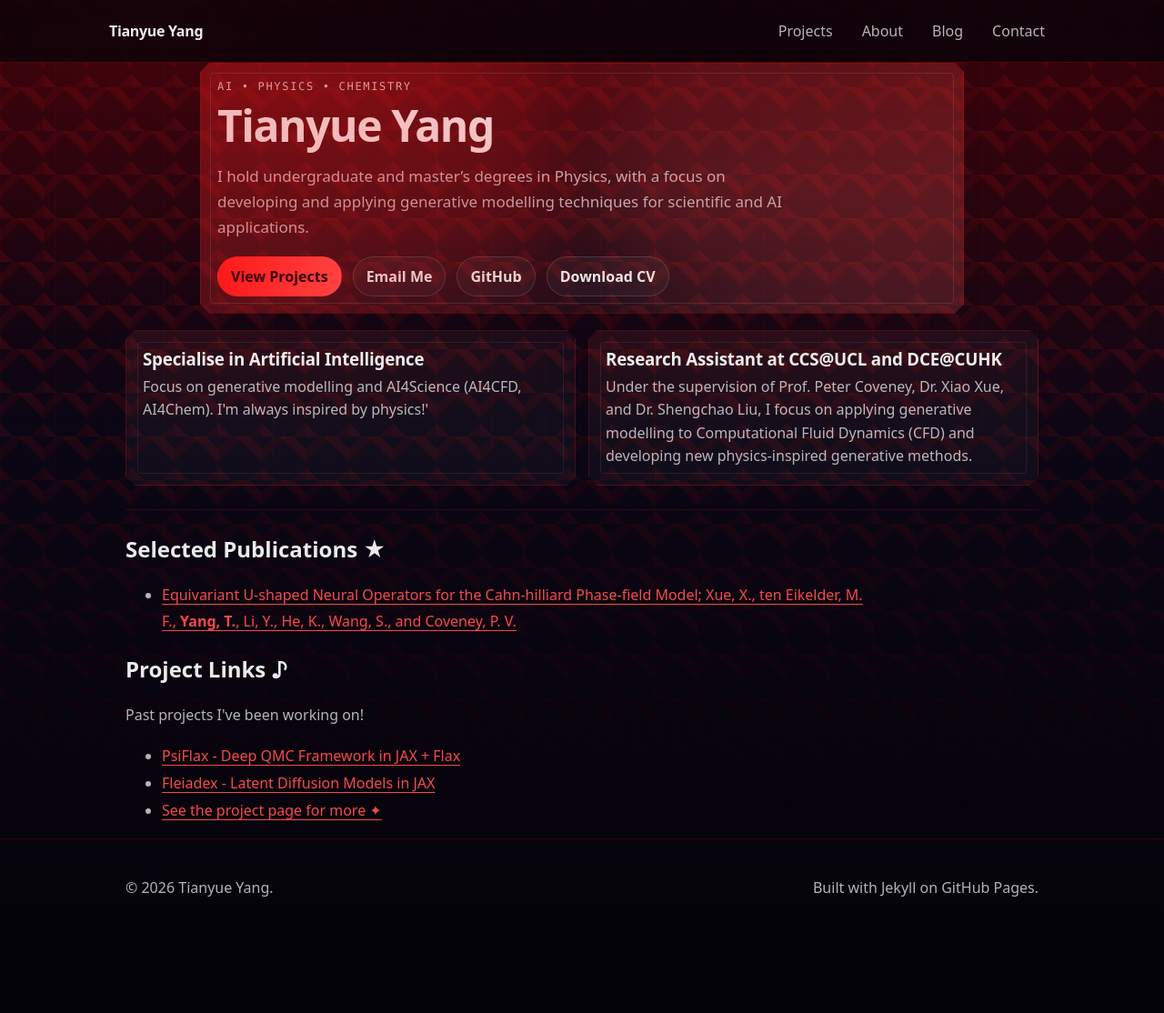
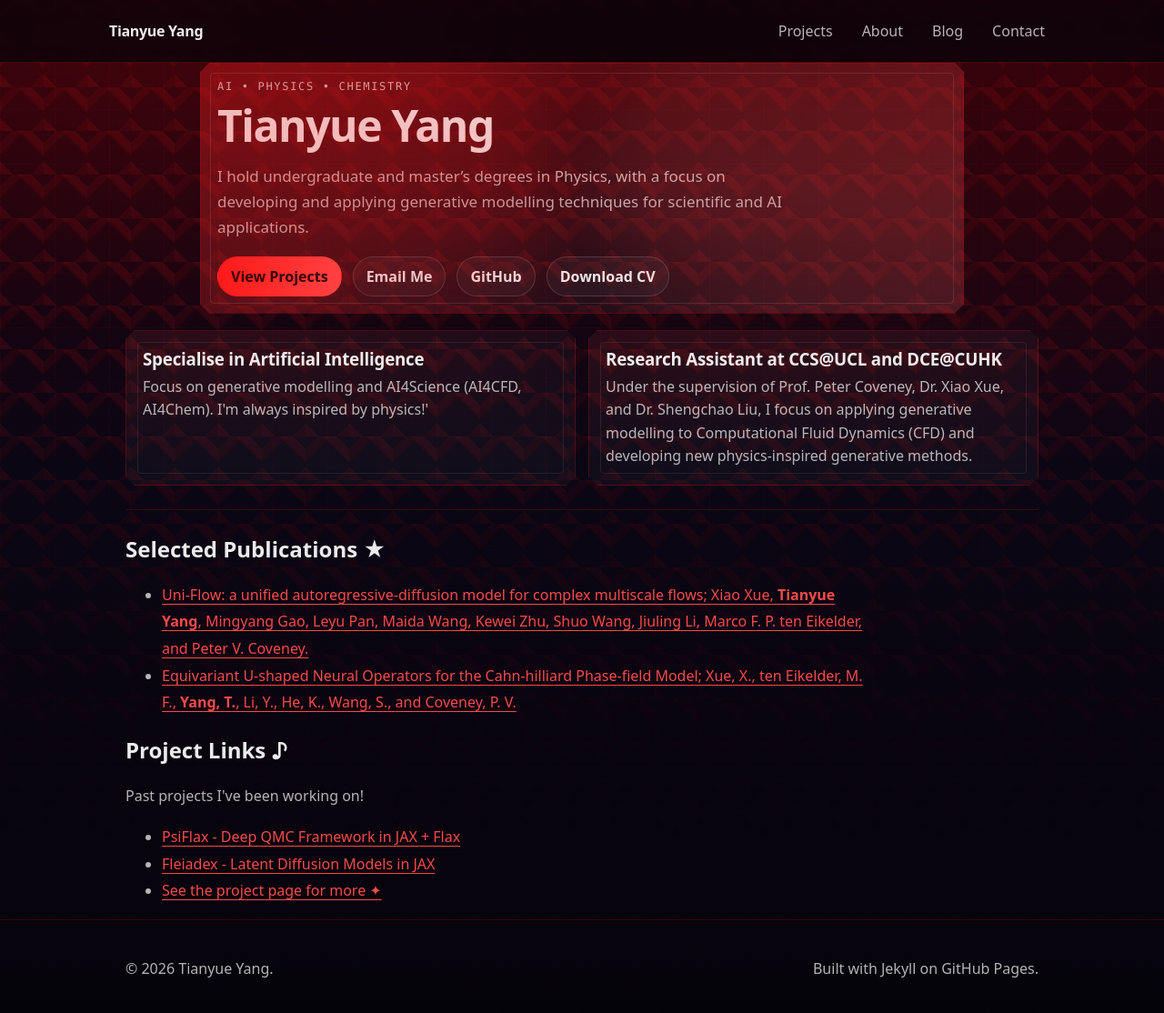
Before and after one commit to TY-Yang3015/TY-Yang3015.github.io, a Jekyll site: the page built from index.md, in a window 1280 px wide and 1132 px high. Shown: the top 1114 px of the window at 91% size. Built offline with Jekyll 4.4.1, drawn with Linux system fonts in a browser that asks for light colours.

Commit message:
update publication

```diff
--- a/index.md
+++ b/index.md
@@ -42,6 +42,8 @@ title: Home
 <div class="prose">
   <h2>Selected Publications ★</h2>
   <ul>
+    <li><a href="https://arxiv.org/abs/2602.15592">Uni-Flow: a unified autoregressive-diffusion model for complex multiscale flows; Xiao Xue, <strong>Tianyue Yang</strong>, Mingyang Gao, Leyu Pan, Maida Wang, Kewei Zhu, Shuo Wang,
+Jiuling Li, Marco F. P. ten Eikelder, and Peter V. Coveney.  </a></li>
     <li><a href="https://arxiv.org/abs/2509.01293">Equivariant U-shaped Neural Operators for the Cahn-hilliard Phase-field Model; Xue, X., ten Eikelder, M. F., <strong>Yang, T.</strong>, Li, Y., He, K., Wang, S., and Coveney, P. V. </a></li>
   </ul>
 </div>
```
